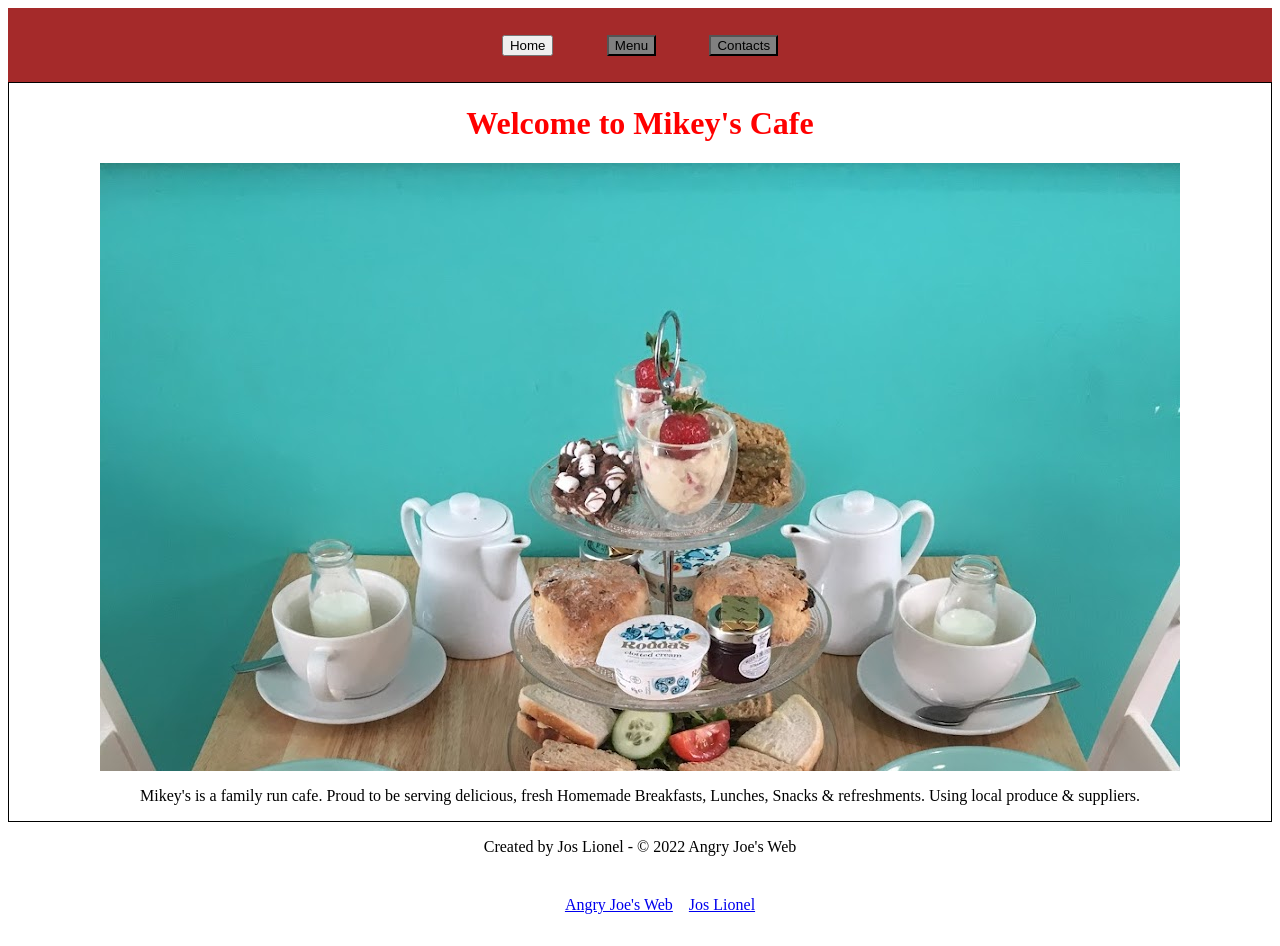
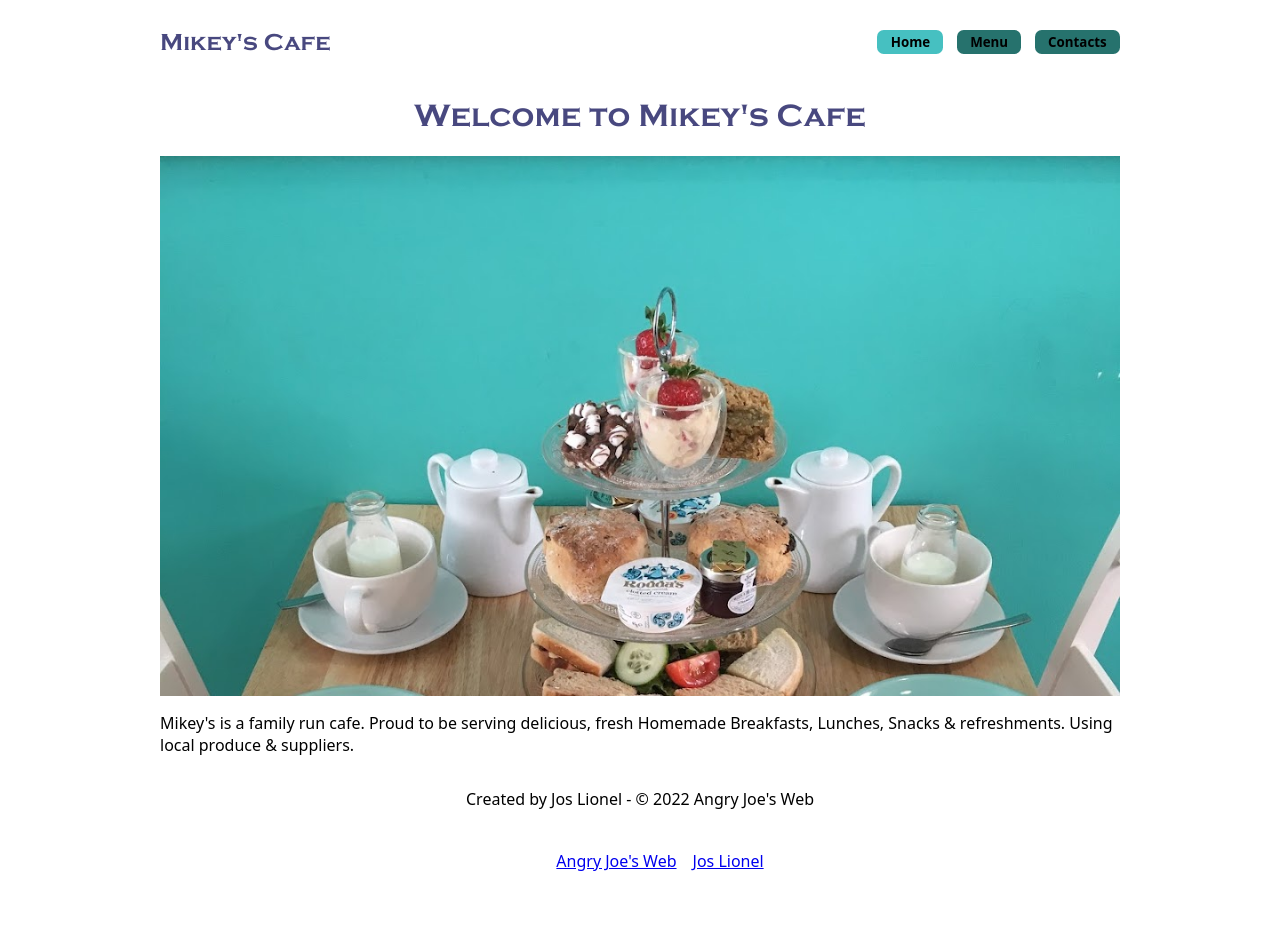
Before and after one commit to joslionel/restaurant-TOP, a website built with webpack: page dist/index.html in a window 1280 px wide. Both pictures are taken after a click on the button "Home". After the commit the page ends 904 px from the top, so only its background shows below. Built offline with nearby package versions, Linux system fonts and the light colour scheme.

Commit message:
Updated header, started page content

```diff
--- a/src/body.js
+++ b/src/body.js
@@ -36,6 +36,7 @@ const createHomeContent = () => {
 
     const bannerImage = document.createElement('img');
     bannerImage.src = headerImage;
+    bannerImage.classList.add('image')
     bodyContainer.appendChild(bannerImage)
 
     const paragraph = document.createElement('p');
@@ -52,9 +53,55 @@ const createMenuContent = () => {
 
     const bodyContainer = document.querySelector('.body');
 
+    const heading = document.createElement('h1');
+    heading.textContent = 'Menu';
+
+    const breakfastHeading = document.createElement('h2');
+    breakfastHeading.textContent = 'Breakfast Bites'
+
+    const sidesHeading = document.createElement('h2');
+    sidesHeading.textContent = 'Sides';
+
+    const mainMealsHeading = document.createElement('h2');
+    mainMealsHeading.textContent = 'Main Meals';
+
+    const drinksMenuHeading = document.createElement('h2');
+    drinksMenuHeading.textContent = 'Hot & Cold Drinks';
+
+
+    const brekContainer = document.createElement('div');
+    brekContainer.appendChild(breakfastHeading);
+
+    const mealContainer = document.createElement('div');
+    mealContainer.appendChild(mainMealsHeading);
+
+    const sidesContainer = document.createElement('div');
+    sidesContainer.appendChild(sidesHeading);
+
+    const drinksContainer = document.createElement('div');
+    drinksContainer.appendChild(drinksMenuHeading);
+
+    const topMenuRow = document.createElement('div');
+    topMenuRow.classList.add('row');
+
+    const bottomMenuRow = document.createElement('div');
+    bottomMenuRow.classList.add('row');
+
+    topMenuRow.appendChild(brekContainer);
+    topMenuRow.appendChild(mealContainer);
+
+    bottomMenuRow.appendChild(sidesContainer);
+    bottomMenuRow.appendChild(drinksContainer);
+
+    bodyContainer.appendChild(heading);
+    bodyContainer.appendChild(topMenuRow);
+    bodyContainer.appendChild(bottomMenuRow);
+
     const paragraph = document.createElement('p');
     paragraph.textContent = `This is a menu`;
     bodyContainer.appendChild(paragraph);
+
+    return bodyContainer
 }
 
 const createContactContent = () => {
--- a/src/header.js
+++ b/src/header.js
@@ -1,7 +1,13 @@
 const createHeader = () => {
     const navBar = document.createElement('div');
-    navBar.classList.add('navBar')
+    navBar.classList.add('navBar');
 
+    const headerIcon = document.createElement('h2');
+    headerIcon.textContent = 'Mikey\'s Cafe'
+    headerIcon.classList.add('navHeader')
+
+    const navElement = document.createElement('div');
+    navElement.classList.add('navElement');
 
     const homeBtn = document.createElement('button');
     const menuBtn = document.createElement('button');
@@ -11,21 +17,22 @@ const createHeader = () => {
     homeBtn.setAttribute('id', 'homeButton')
     homeBtn.innerText = 'Home';
 
-    menuBtn.classList.add('navButton', 'inactive')
+    menuBtn.classList.add('navButton')
     menuBtn.setAttribute('id', 'menuButton')
     menuBtn.innerText = 'Menu';
 
-    contactBtn.classList.add('navButton', 'inactive')
+    contactBtn.classList.add('navButton')
     contactBtn.setAttribute('id', 'contactButton')
     contactBtn.innerText = 'Contacts';
 
 
 
-    navBar.appendChild(homeBtn);
-    navBar.appendChild(menuBtn);
-    navBar.appendChild(contactBtn);
+    navElement.appendChild(homeBtn);
+    navElement.appendChild(menuBtn);
+    navElement.appendChild(contactBtn);
 
-
+    navBar.appendChild(headerIcon)
+    navBar.appendChild(navElement)
 
     // TODO: create logic for selecting correct tab here.
 
--- a/src/index.js
+++ b/src/index.js
@@ -31,8 +31,13 @@ const addButtons = (function () {
 
 
 function clickMe(e) {
+    const navButtons = document.querySelectorAll('.navButton')
+    navButtons.forEach(button => {button.classList.remove('active')})
+    const clicked = document.getElementById(`${e.target.id}`)
+    clicked.classList.add('active')
     switch (e.target.id) {
         case 'menuButton':
+
             createMenuContent();
             break;
 
--- a/src/style.css
+++ b/src/style.css
@@ -1,20 +1,54 @@
+@font-face {
+    font-family: copperplate-bold;
+    src: url('./assets/copperplate-bold.otf');
+}
+
+* {
+    font-family: system-ui, -apple-system, BlinkMacSystemFont, 'Segoe UI', Roboto, Oxygen, Ubuntu, Cantarell, 'Open Sans', 'Helvetica Neue', sans-serif;
+}
+
 h1 {
-    color: red;
+    color: #48487f;
+    font-family: copperplate-bold, serif;
+}
+#content {
+    display: flex;
+    flex-direction: column;
+    margin: auto;
+    width: 75vw;
 }
 
 .navBar {
     display: flex;
-    justify-content: center;
+    flex-direction: row;
+    justify-content: space-between;
     align-items: center;
-    background-color: brown;
 }
 
-    .navButton {
-        margin: 2em
+    .navHeader {
+
+        color: #48487f;
+        font-family: copperplate-bold, serif;
+
     }
 
-    .inactive {
-        background-color: grey;
+    .navElement {
+        display: flex;
+
+    }
+
+    .navButton {
+        margin-left: 1em;
+        border: none;
+        border-radius: .5em;
+        padding: 0.25em 1em 0.25em 1em;
+        background-color: #26726d;
+
+        font-weight: bolder;
+    }
+
+    .active {
+        background-color: #46c0c1;
     }
 
 .body {
@@ -22,7 +56,11 @@ h1 {
     flex-direction: column;
     align-items: center;
     justify-content: center;
-    border: 1px solid black;
+    /* border: 1px solid black; */
+}
+
+.image {
+    width: 100%;
 }
 
 .footer {
@@ -41,3 +79,8 @@ h1 {
 .footer > ul > li {
     margin: .5em;
 }
+
+.row {
+    display: grid;
+    grid-template-columns: 1fr 1fr;
+}
```
Also changed, not shown: dist/ad7b35e12097c21df4ae.otf (added), dist/main.js, src/assets/copperplate-bold.otf (added), src/images/mikeyslogo.jpg (added), 1 other file.
